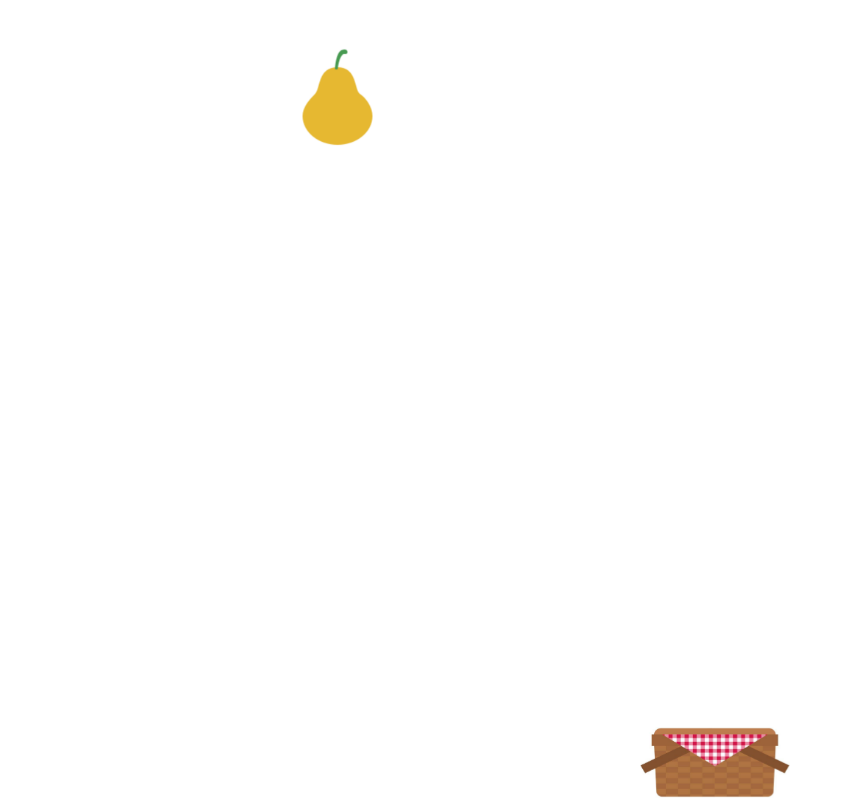
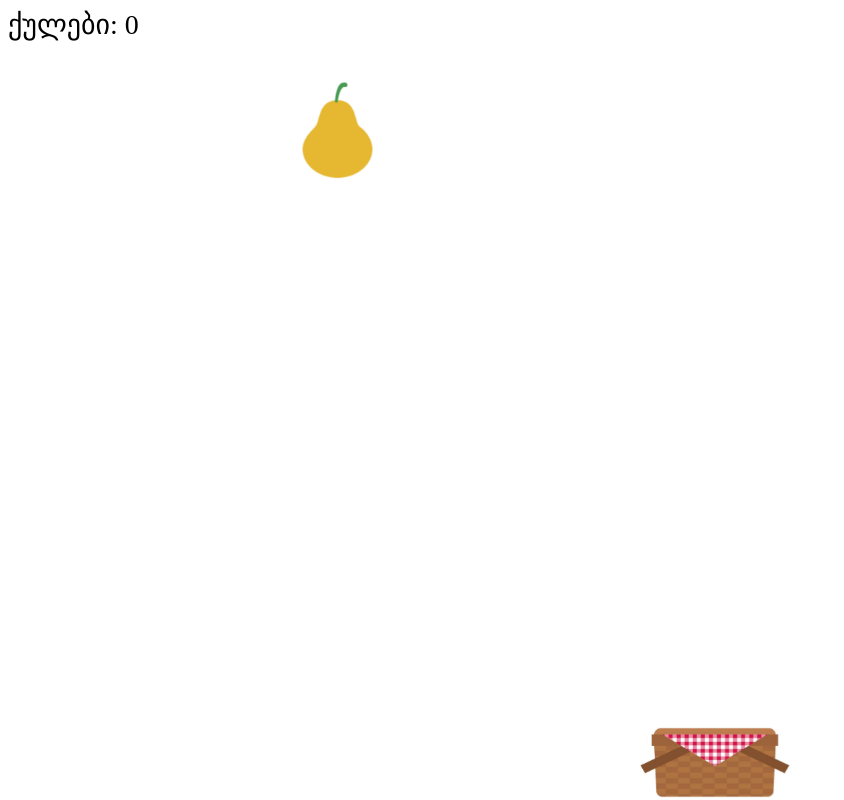
Before and after one commit to AnukiFloyd/js-game-project, a plain HTML site: page index.html in a window 1280 px wide. Shown: the whole page, without its empty margins (0-844 px from the left). Drawn offline with Linux system fonts and the light colour scheme.

Commit message:
info davamate

```diff
--- a/index.html
+++ b/index.html
@@ -9,6 +9,8 @@
 
 <body>
 
+	<div id="info"></div>
+
 	<img class="fruit" src="images/pear.png">
 	<!-- <img class="fruit" src="images/berry.png"> -->
 	<!-- <img class="fruit" src="images/orange.png"> -->
--- a/scripts/game.js
+++ b/scripts/game.js
@@ -64,5 +64,5 @@ setInterval(function() {
 		player.fruits++;
 		player.score +=12;
 	}
-
+	$("#info").text("ქულები: " + player.score);
 }, 500);
--- a/styles/main.css
+++ b/styles/main.css
@@ -10,3 +10,7 @@
 	position: fixed;
 	left: 300px
 }
+
+#info {
+	font-size: 28px;
+}
```
